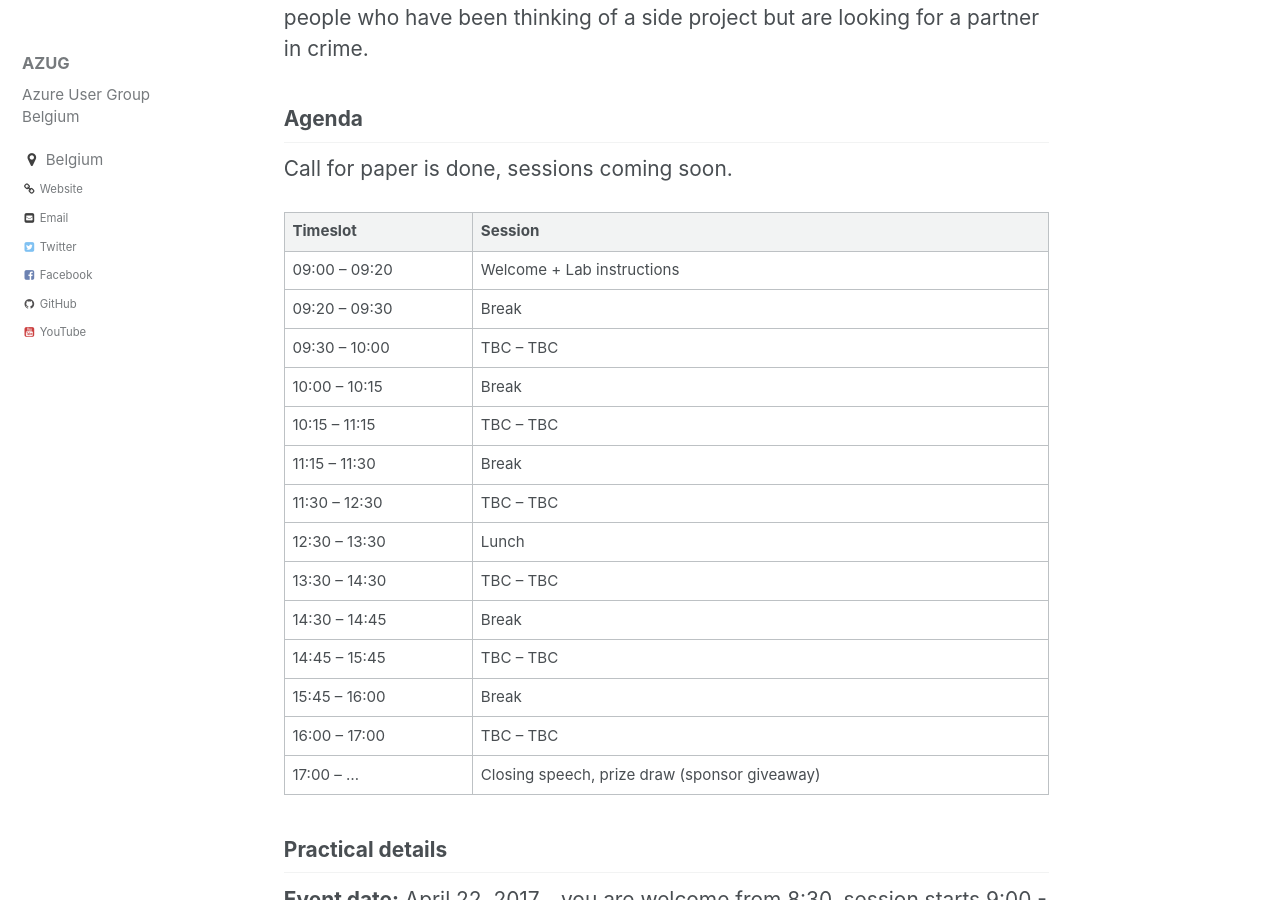
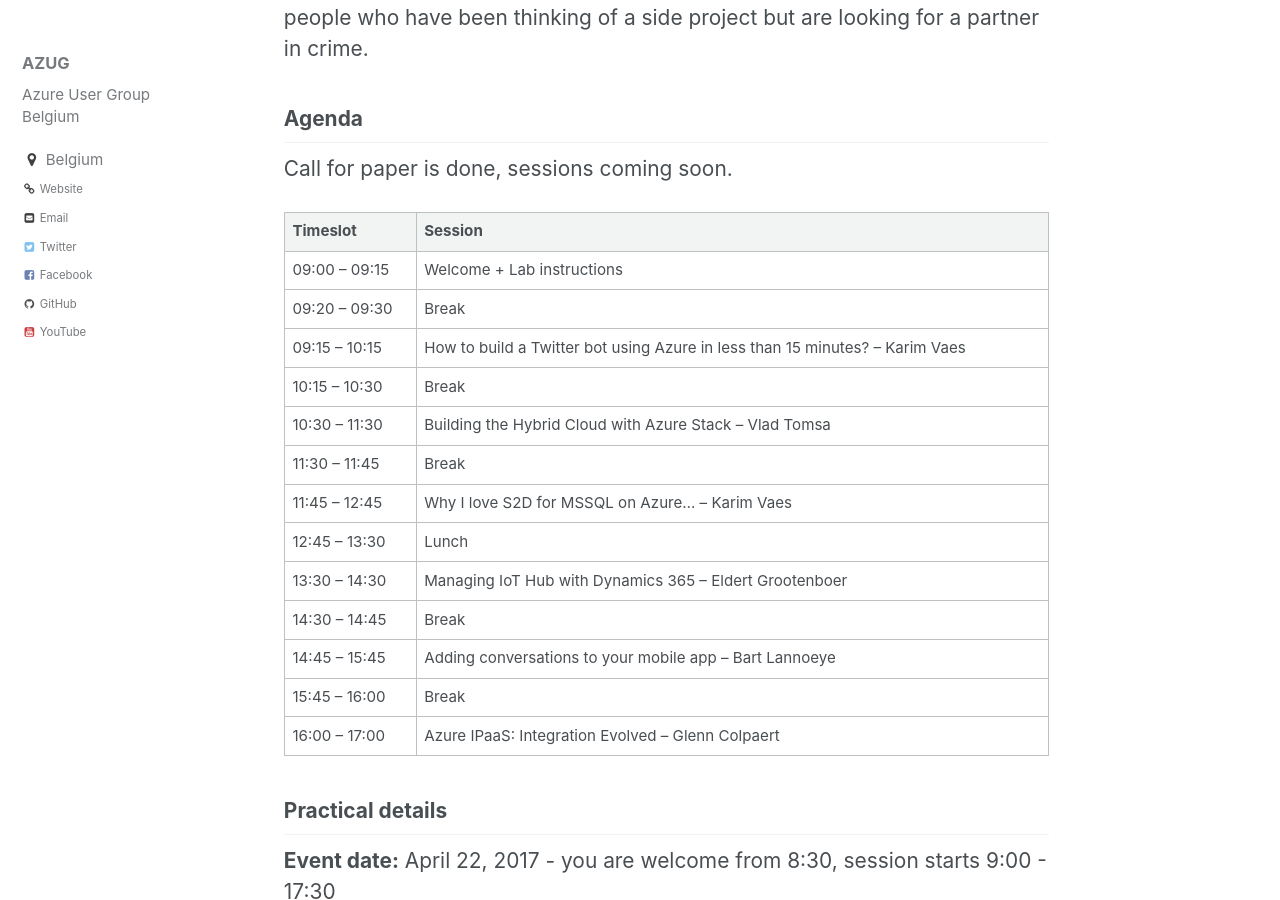
Before and after one commit to AzugBe/azugbe.github.io, a Jekyll site: the page built from _posts/events/2017-04-22---global-azure-bootcamp-2017.md, in a window 1280 px wide and 900 px high, scrolled down 401 px. Built offline with Jekyll 4.4.1, drawn with Linux system fonts in a browser that asks for light colours.

Commit message:
WIP Agenda

```diff
--- a/_posts/events/2017-04-22---global-azure-bootcamp-2017.md
+++ b/_posts/events/2017-04-22---global-azure-bootcamp-2017.md
@@ -19,22 +19,21 @@ We will host a full day of Azure sessions, labs or just provide a workspace for
 ## Agenda
 Call for paper is done, sessions coming soon.
 
-| Timeslot        | Session                                                                 |
-|:-------------------|:-----------------------------------------------------------------|
-| 09:00 – 09:20 | Welcome + Lab instructions                                |
-| 09:20 – 09:30 | 	 Break                                                                   |
-| 09:30 – 10:00 | 	 TBC – TBC                                                            |
-| 10:00 – 10:15 | 	 Break                                                                   |
-| 10:15 – 11:15 | 	 TBC – TBC                                                            |
-| 11:15 – 11:30 | 	 Break                                                                   |
-| 11:30 – 12:30 | 	 TBC – TBC                                                            |
-| 12:30 – 13:30 | 	 Lunch                                                                   |
-| 13:30 – 14:30 | 	 TBC – TBC                                                            |
-| 14:30 – 14:45 | 	 Break                                                                   |
-| 14:45 – 15:45 | 	 TBC – TBC                                                            |
-| 15:45 – 16:00 | 	 Break                                                                   |
-| 16:00 – 17:00 | 	 TBC – TBC                                                            |
-| 17:00 – ...	    | Closing speech, prize draw (sponsor giveaway) |
+| Timeslot        | Session                                                                                                                       |
+|:-------------------|:-------------------------------------------------------------------------------------------------------------|
+| 09:00 – 09:15 | Welcome + Lab instructions                                                                                     |
+| 09:20 – 09:30 | 	 Break                                                                                                                        |
+| 09:15 – 10:15 | 	 How to build a Twitter bot using Azure in less than 15 minutes? – Karim Vaes |
+| 10:15 – 10:30 | 	 Break                                                                                                                        |
+| 10:30 – 11:30 | 	 Building the Hybrid Cloud with Azure Stack  – Vlad Tomsa                                  |
+| 11:30 – 11:45 | 	 Break                                                                                                                        |
+| 11:45 – 12:45 | 	 Why I love S2D for MSSQL on Azure... – Karim Vaes                                             |
+| 12:45 – 13:30 | 	 Lunch                                                                                                                       |
+| 13:30 – 14:30 | 	 Managing IoT Hub with Dynamics 365 – Eldert Grootenboer                              |
+| 14:30 – 14:45 | 	 Break                                                                                                                        |
+| 14:45 – 15:45 | 	 Adding conversations to your mobile app – Bart Lannoeye                                |
+| 15:45 – 16:00 | 	 Break                                                                                                                        |
+| 16:00 – 17:00 | 	 Azure IPaaS: Integration Evolved – Glenn Colpaert                                              |
 
 ## Practical details
 
```
